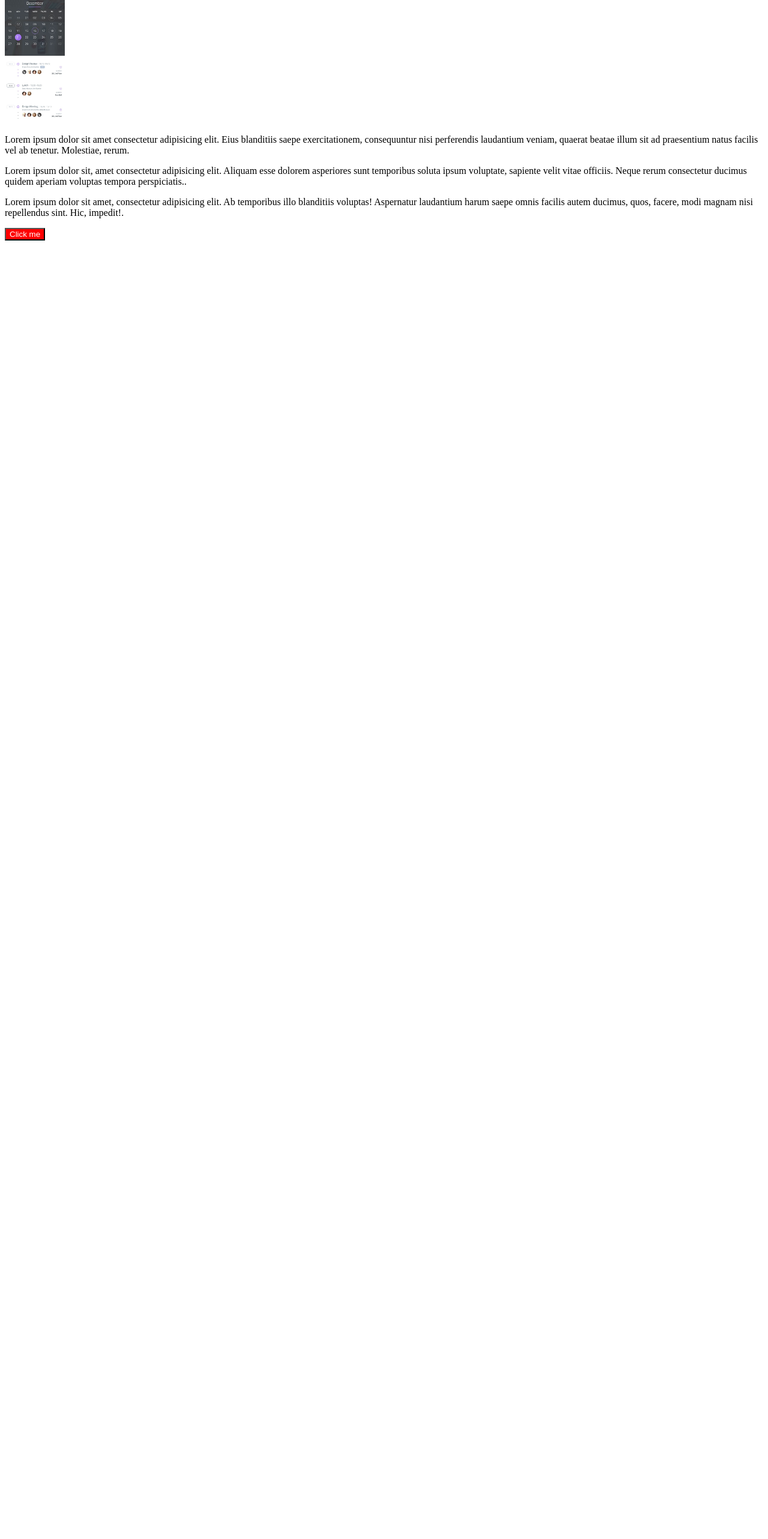
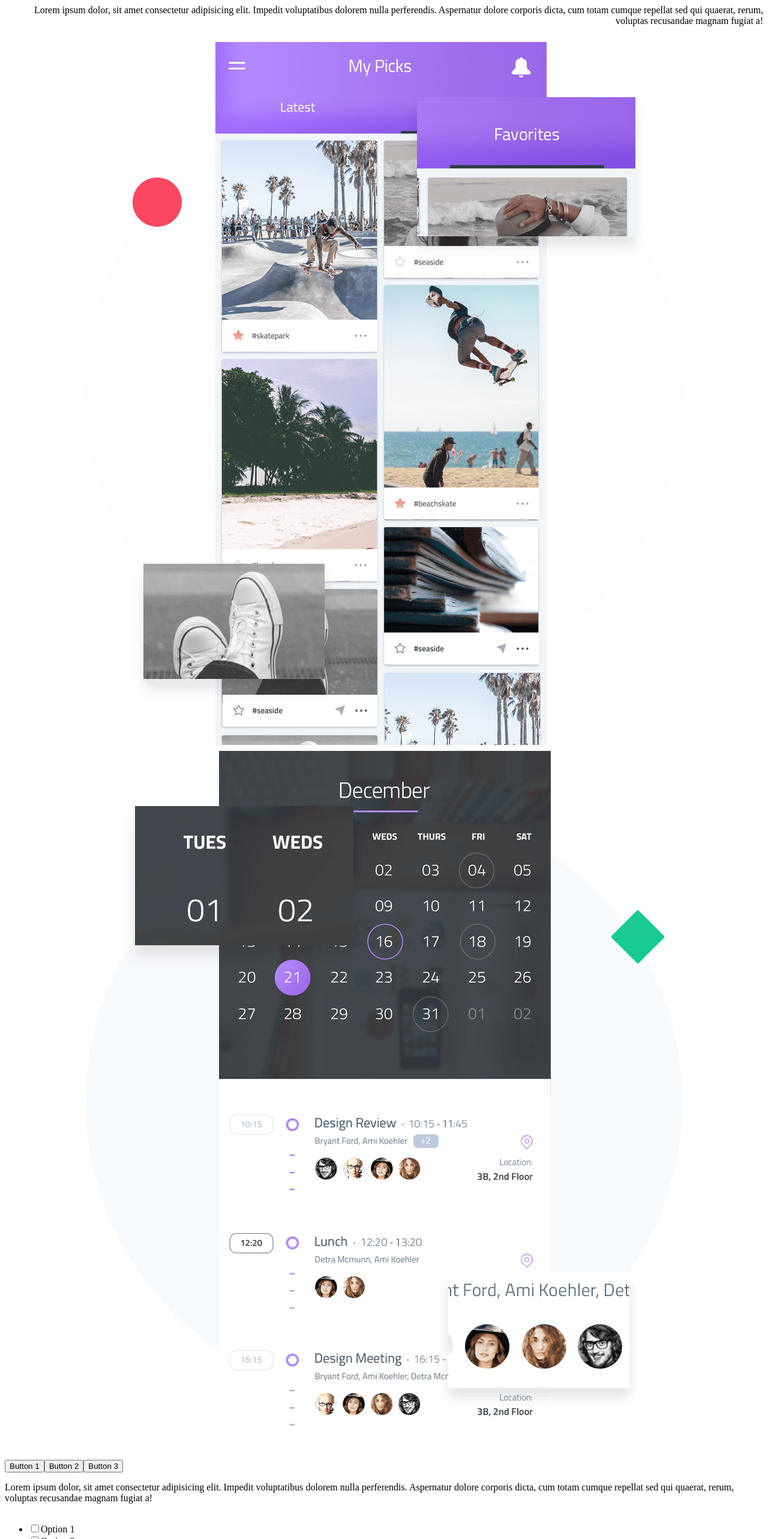
Before and after one commit to AkagamiNoLorea/replica-web-react, a React (Vite) app: page / in a window 1280 px wide. Shown: the part 16-2582 px from the top of the page at 60% size. Before the commit the page ends 800 px from the top, so only its background shows below. Built offline with nearby package versions, Linux system fonts and the light colour scheme.

Commit message:
pongo un boton texto y una foto

```diff
--- a/src/App.jsx
+++ b/src/App.jsx
@@ -1,8 +1,9 @@
 
+
+import Parrafo from './components/Parrafo';
+import Boton from './components/boton';
 import Image from './components/Image';
-import { Parrafo1, Parrafo2, Parrafo3 } from './components/Parrafo';
-import Boton from './components/boton';
-
+import List from './components/List';
 
 
 
@@ -11,11 +12,15 @@ function App() {
     <>
 
       <Image />
-      <Parrafo1 />
-      <Parrafo2 />
-      <Parrafo3 />
       <Boton />
-    </>
+      <div style={{ display: "grid", gridTemplateColumns: "1fr" }}>
+      <Parrafo />
+      </div>
+
+      <List />
+
+
+      </>
   );
 
 }
--- a/src/components/Boton.jsx
+++ b/src/components/Boton.jsx
@@ -1,13 +1,14 @@
 
-/**
- * Renders a red button component.
- *
- * @return {JSX.Element} The rendered JSX element.
- */
-const Botons = () => {
+const Boton = () => {
+  const botones = ['Button 1', 'Button 2', 'Button 3'];
+
   return (
-    <button style={{ backgroundColor: 'red', color: 'white' }}>Click me</button>
+    <div>
+      {botones.map((boton, index) => (
+        <button key={index}>{boton}</button>
+      ))}
+    </div>
   );
 };
 
-export default Botons;
+export default Boton;
--- a/src/components/Image.jsx
+++ b/src/components/Image.jsx
@@ -1,13 +1,22 @@
+
+const Image = () => {
+
+   const image1 = "/src/img/description-1-app.png";
+   const image2 = "/src/img/description-2-app.png";
 
 
+   return (
+    <div>
 
-const Imagen = () => {
-  return (
-    <>
-      <img src="/src/img/calendar.jpg" alt="Image" width={100}/>
-
-    </>
+      <div style={{ display: "grid",textAlign:"right", flexDirection: "column", width: "200",
+  height: "200",
+  }}>
+      <p>Lorem ipsum dolor, sit amet consectetur adipisicing elit. Impedit voluptatibus dolorem nulla perferendis. Aspernatur dolore corporis dicta, cum totam cumque repellat sed qui quaerat, rerum, voluptas recusandae magnam fugiat a! </p>
+      </div>
+      <img src={image1} alt="Image 1" style={{ display: "block", margin: "10px auto" }} />
+      <img src={image2} alt="Image 2" style={{ display: "block", margin: "10px auto" }} />
+    </div>
   );
 };
 
-export default Imagen;
+export default Image;
--- /dev/null
+++ b/src/components/List.jsx
@@ -0,0 +1,23 @@
+
+const List = () => {
+  return (
+    <div>
+      <ul>
+        <li>
+          <input type="checkbox" id="option1" />
+          <label htmlFor="option1">Option 1</label>
+        </li>
+        <li>
+          <input type="checkbox" id="option2" />
+          <label htmlFor="option2">Option 2</label>
+        </li>
+        <li>
+          <input type="checkbox" id="option3" />
+          <label htmlFor="option3">Option 3</label>
+        </li>
+      </ul>
+    </div>
+  );
+};
+
+export default List
--- a/src/components/Parrafo.jsx
+++ b/src/components/Parrafo.jsx
@@ -1,36 +1,15 @@
-import React from 'react';
+const Parrafo = () => {
+        return (<div style={{ display: "flex",textAlign:"left", flexDirection: "column", width: "200",
+        height: "200" }}>
 
-/**
- * Renders a paragraph component.
- *
- * @return {JSX.Element} The rendered JSX element.
- */
-const Parrafo1 = () => {
-  return (
-    <p>Lorem ipsum dolor sit amet consectetur adipisicing elit. Eius blanditiis saepe exercitationem, consequuntur nisi perferendis laudantium veniam, quaerat beatae illum sit ad praesentium natus facilis vel ab tenetur. Molestiae, rerum.</p>
-  );
-};
+            <p>
+              Lorem ipsum dolor, sit amet consectetur adipisicing elit. Impedit
+              voluptatibus dolorem nulla perferendis. Aspernatur dolore corporis
+              dicta, cum totam cumque repellat sed qui quaerat, rerum, voluptas
+              recusandae magnam fugiat a!
+            </p>
+          </div>
+        );
+      };
 
-/**
- * Renders another paragraph component.
- *
- * @return {JSX.Element} The rendered JSX element.
- */
-const Parrafo2 = () => {
-  return (
-    <p>Lorem ipsum dolor sit, amet consectetur adipisicing elit. Aliquam esse dolorem asperiores sunt temporibus soluta ipsum voluptate, sapiente velit vitae officiis. Neque rerum consectetur ducimus quidem aperiam voluptas tempora perspiciatis..</p>
-  );
-};
-
-/**
- * Renders yet another paragraph component.
- *
- * @return {JSX.Element} The rendered JSX element.
- */
-const Parrafo3 = () => {
-  return (
-    <p>Lorem ipsum dolor sit amet, consectetur adipisicing elit. Ab temporibus illo blanditiis voluptas! Aspernatur laudantium harum saepe omnis facilis autem ducimus, quos, facere, modi magnam nisi repellendus sint. Hic, impedit!.</p>
-  );
-};
-
-export { Parrafo1, Parrafo2, Parrafo3 };
+      export default Parrafo;
```
Also changed, not shown: src/img/description-1-app.png (added), src/img/description-2-app.png (added).
